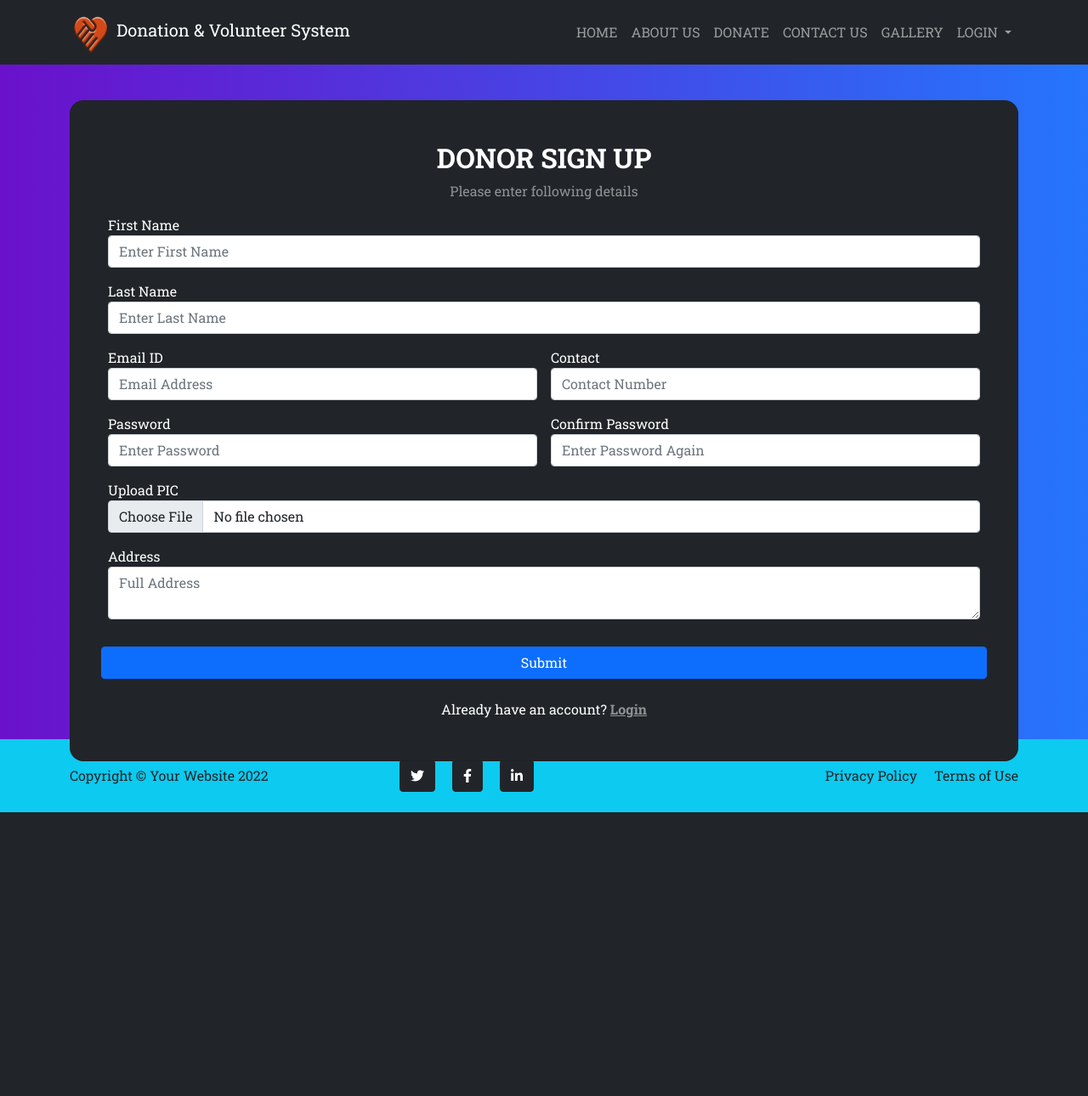
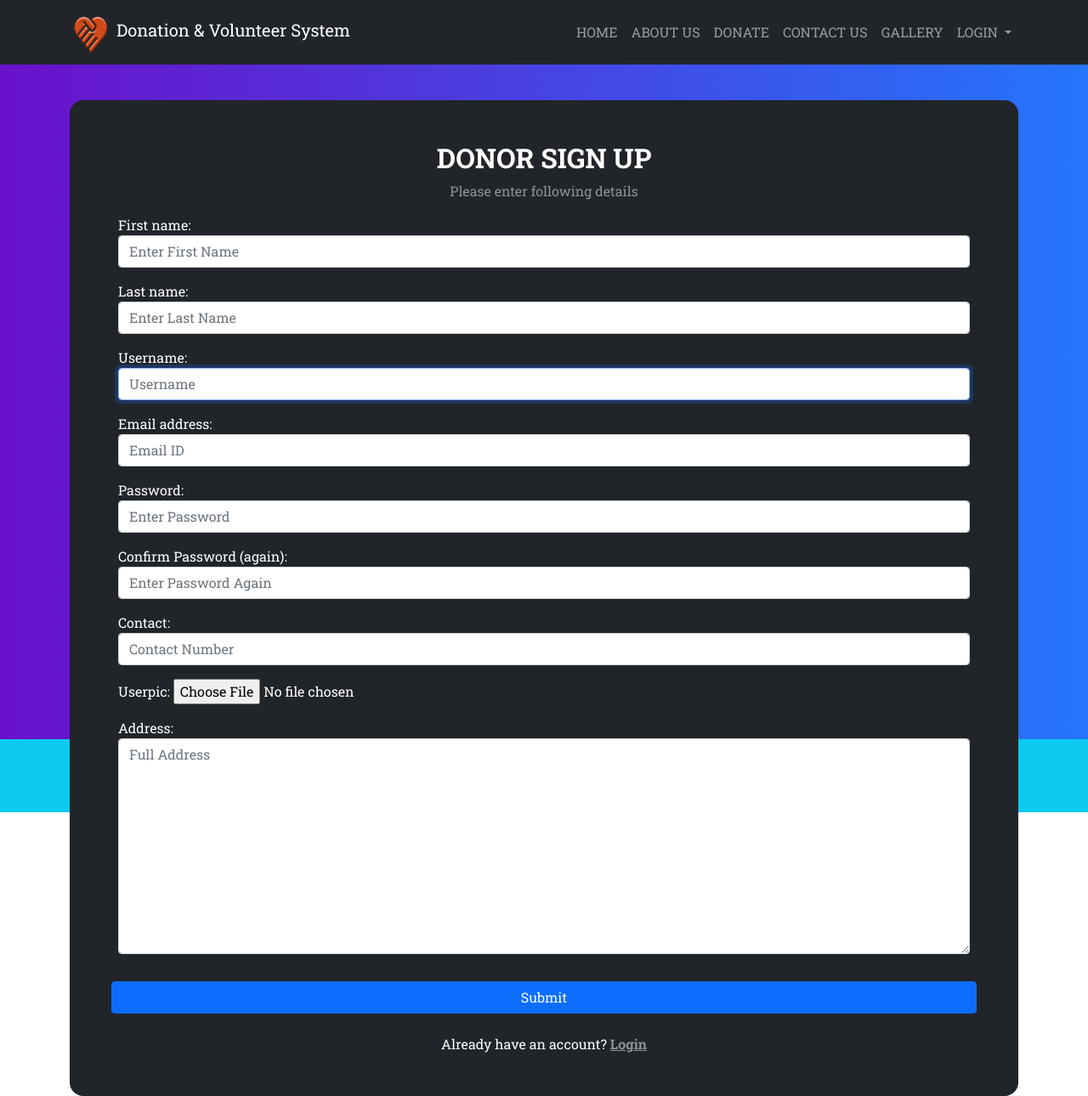
Before and after one commit to deepasavita/Daansetu, a Django app: page /signup-donor/ in a window 1280 px wide. Shown: the whole page at 85% size. Before the commit the page ends 956 px from the top, so only its background shows below. Run offline with Django 5.2, Linux system fonts and the light colour scheme; some libraries are stand-ins or nearby versions.

Commit message:
First commit

```diff
--- a/app/forms.py
+++ b/app/forms.py
@@ -1,15 +1,33 @@
 from django import forms
+from .models import Donor
 from django.contrib.auth.models import User
 from django.contrib.auth.forms import UserCreationForm
 
-class UserForm (UserCreationForm):
-    password1 = forms.CharField(label='Password', widget-forms.Password Input (attrs={'class': 'form-control',' placeholder': 'Enter Password'}))
-    password2 = forms.CharField(label='Confirm Password (again)', widget-forms.Password Input (attrs={'class': 'form-control', 'placeholder': 'Enter Password Again'}))
+class UserForm(UserCreationForm):
+    password1 =forms.CharField(
+        label='Password',
+        widget=forms.PasswordInput(attrs={'class':'form-control','placeholder':'Enter Password'})
+    )
+    password2 =forms.CharField(
+        label='Confirm Password (again)',
+        widget=forms.PasswordInput(attrs={'class':'form-control','placeholder':'Enter Password Again'})
+    )
+
     class Meta:
-        model=User
-        fields=['first_name', 'last_name', 'username', 'email', 'password1', 'password2']
-        widgets={
-        'first_name': forms.TextInput(attrs={'class':'form-control', 'placeholder': 'Enter First Name'}),
-        'last_name': forms.TextInput(attrs={'class':'form-control', 'placeholder': 'Enter Last Name'}),
-        'username': forms.TextInput(attrs={'class': 'form-control', 'placeholder': 'Username'}),
-        'email':forms. EmailInput(attrs={'class': 'form-control', 'placeholder': 'Email ID'}),
+        model = User
+        fields = ['first_name','last_name','username','email','password1','password2']
+        widgets = {
+            'first_name':forms.TextInput(attrs={'class':'form-control','placeholder':'Enter First Name'}),
+            'last_name':forms.TextInput(attrs={'class':'form-control','placeholder':'Enter Last Name'}),
+            'username':forms.TextInput(attrs={'class':'form-control','placeholder':'Username'}),
+            'email':forms.EmailInput(attrs={'class':'form-control','placeholder':'Email ID'}),
+        }
+
+class DonorSignupForm(forms.ModelForm):
+    class Meta:
+        model = Donor
+        fields = ['contact', 'userpic', 'address']
+        widgets = {
+            'contact': forms.NumberInput(attrs={'class':'form-control', 'placeholder': 'Contact Number'}),
+            'address': forms.Textarea(attrs={'class':'form-control', 'placeholder': 'Full Address'}),
+        }
--- a/app/templates/signup_donor.html
+++ b/app/templates/signup_donor.html
@@ -11,68 +11,55 @@
                     <h2 class="fw-bold mb-2 text-uppercase text-center">Donor Sign Up</h2>
                     <p class="text-white-50 mb-2 text-center">Please enter following details</p>
 
-        <div class="col-sm-12 p-2">
-            <div class="form-group">
-                <label>First Name</label>
-                <input type="text" name="firstname" placeholder="Enter First Name"  class="form-control"  pattern="[A-Za-z]+">
+
+
+                    <form  action="" method="post" enctype="multipart/form-data" novalidate>
+                         {% csrf_token %}
+
+                        {% for fm in form1 %}
+                        <div class="form-group col-sm-12 p-2">
+                            {{fm.label_tag}} {{fm}} <small class="text-danger">{{fm.errors|striptags}}</small>
                         </div>
+                        {% endfor %}
+                        {% for fm in form2%}
+                        <div class="form-group col-sm-12 p-2">
+                            {{fm.label_tag}} {{fm}} <small class="text-danger">{{fm.errors|striptags}}</small>
                         </div>
-        <div class="col-sm-12 p-2">
-            <div class="form-group">
-                <label>Last Name</label>
-                <input type="text" name="lastname" placeholder="Enter Last Name"  class="form-control" pattern="[A-Za-z]+">
+                        {% endfor %}
+                        <div class="d-grid gap=2">
+                            <input type="submit" value="Submit" class="mt-4 px-3 btn btn-primary">
                         </div>
+                        <div class="mt-4 px-3 text-center">
+                            <p class="mb-0">Already have an account? <a href="{% url 'login_donor' %}"
+                                    class="text-white-50 fw-bold">Login</a></p>
                         </div>
 
 
-        <div class="col-sm-6 p-2">
-            <div class="form-group">
-                <label>Email ID</label>
-                <input type="email" name="email" placeholder="Email Address" required class="form-control">
-            </div>
-        </div>
+                        {% if form.non_field_errors %}
 
-        <div class="col-sm-6 p-2">
-            <div class="form-group">
-                <label>Contact</label>
-                <input type="text" name="contact" placeholder="Contact Number" required class="form-control">
-            </div>
-        </div>
+                        {% for error in form.non_field_errors %}
+
+                        <p class="alert alert-danger my-3">{{error}}</p>
+
+                        {% endfor %}
+
+                        {% endif %}
+                    </form>
+
+                    {% if messages %}
+
+                        {% for message in messages %}
+
+                            <p {% if message.tags %} class="alert alert-{{message.tags}} my-5" {% endif %}>{{message}}</p>
+
+                        {% endfor %}
+
+                    {% endif %}
 
 
-        <div class="col-sm-6 p-2">
-            <div class="form-group">
-                <label>Password</label>
-                <input type="password" name="pwd" placeholder="Enter Password"  class="form-control">
-            </div>
-        </div>
-
-        <div class="col-sm-6 p-2">
-            <div class="form-group">
-                <label>Confirm Password</label>
-                <input type="password" name="cpwd" placeholder="Enter Password Again"  class="form-control">
-            </div>
-        </div>
-
-        <div class="col-sm-12 p-2">
-            <div class="form-group">
-                <label>Upload PIC</label>
-                <input type="file" name="userpic" class="form-control">
-            </div>
-        </div>
-
-        <div class="col-sm-12 p-2">
-            <div class="form-group">
-                <label>Address</label>
-                <textarea name="address" class="form-control" placeholder="Full Address"></textarea>
-            </div>
-        </div>
 
 
-    <input type="submit" value="Submit" class="mt-4 px-3 btn btn-primary">
-    <div class="mt-4 px-3 text-center">
-      <p class="mb-0">Already have an account? <a href="{% url 'login_donor' %}" class="text-white-50 fw-bold">Login</a></p>
-    </div>
+
                 </div>
             </div>
         </div>
--- a/app/views.py
+++ b/app/views.py
@@ -1,5 +1,10 @@
 from django.shortcuts import redirect, render
-
+from django.views import View
+from.models import Donor
+from django.contrib.auth.forms import UserCreationForm
+from .forms import UserForm, DonorSignupForm
+from django.contrib.auth.forms import User
+from django.contrib import  messages
 # Create your views here.
 def index(request):
     return render(request, "index.html")
@@ -21,8 +26,32 @@
     return render(request, "login-volunteer.html")
 
 
-def signup_donor(request):
-    return render(request, "signup_donor.html")
+class signup_donor(View):
+    def get(self,request):
+        form1=UserForm()
+        form2=DonorSignupForm()
+        return render(request, "signup_donor.html",locals())
+    def post(self,request):
+        form1=UserForm(request.POST)
+        form2=DonorSignupForm(request.POST)
+        if form1.is_valid() & form2.is_valid():
+            fn = request.POST["first_name"]
+            ln = request.POST["last_name"]
+            em = request.POST["email"]
+            us = request.POST["username"]
+            pwd = request.POST["password1"]
+            contact = request.POST["contact"]
+            userpic = request.FILES["userpic"]
+            address = request.POST["address"]
+
+            try:
+                user = User.objects.create_user (first_name=fn, last_name=ln, username=us, email=em, password=pwd),
+                Donor.objects.create(user = user, contact=contact, userpic=userpic, address=address),
+                messages.success (request, 'Congratulations!! Donor Profile Created Successfully')
+            except:
+                messages.warning (request, 'Profile Not Created')
+        return render(request, "signup_donor.html",locals())
+
 
 
 def signup_volunteer(request):
--- a/donenv/urls.py
+++ b/donenv/urls.py
@@ -28,7 +28,7 @@
     path("login-admin/", views.login_admin, name="login_admin"),
     path("login-donor/", views.login_donor, name="login_donor"),
     path("login-volunteer/", views.login_volunteer, name="login_volunteer"),
-    path("signup-donor/", views.signup_donor, name="signup_donor"),
+    path("signup-donor/", views.signup_donor.as_view(), name="signup_donor"),
     path("signup-volunteer/", views.signup_volunteer, name="signup_volunteer"),
     path("index-admin/", views.index_admin, name="index_admin"),
     # admin dashboard
```
Also changed, not shown: db.sqlite3. Lines whose indentation alone changed are shown as unchanged.
